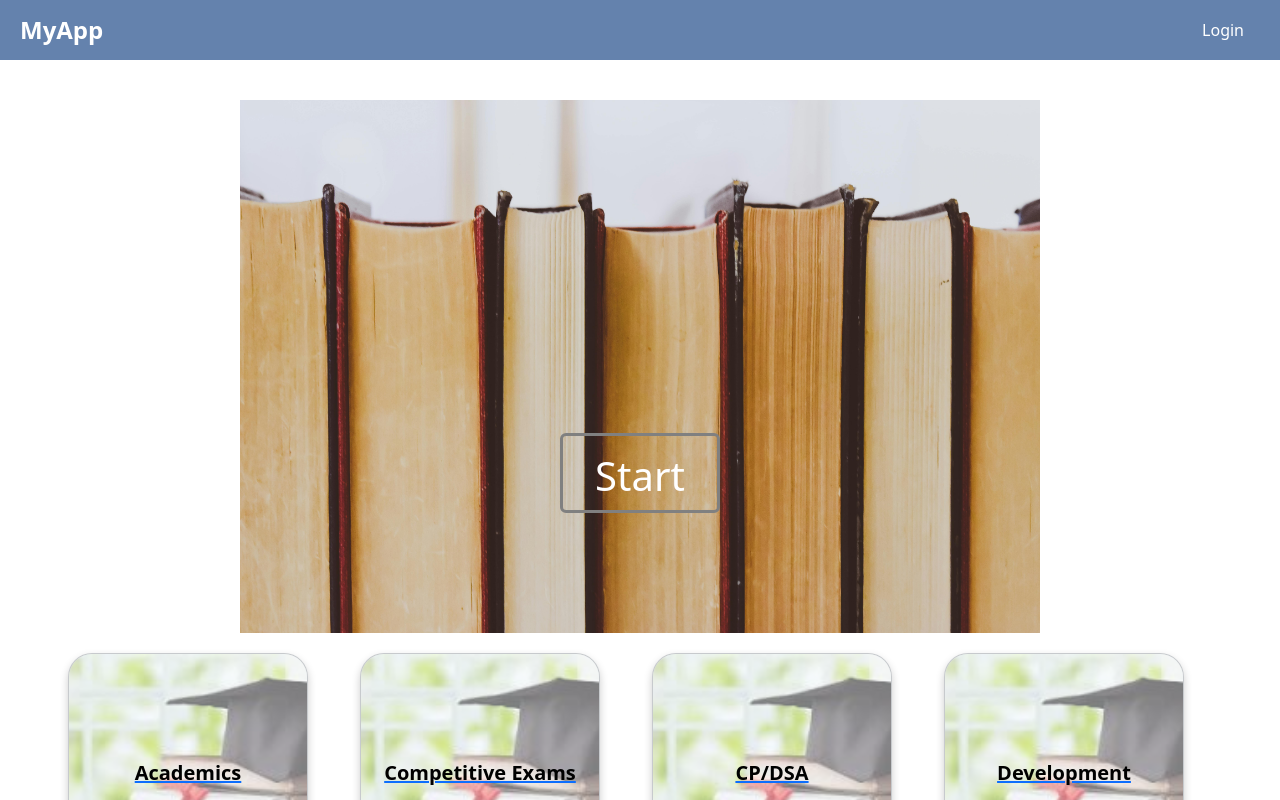
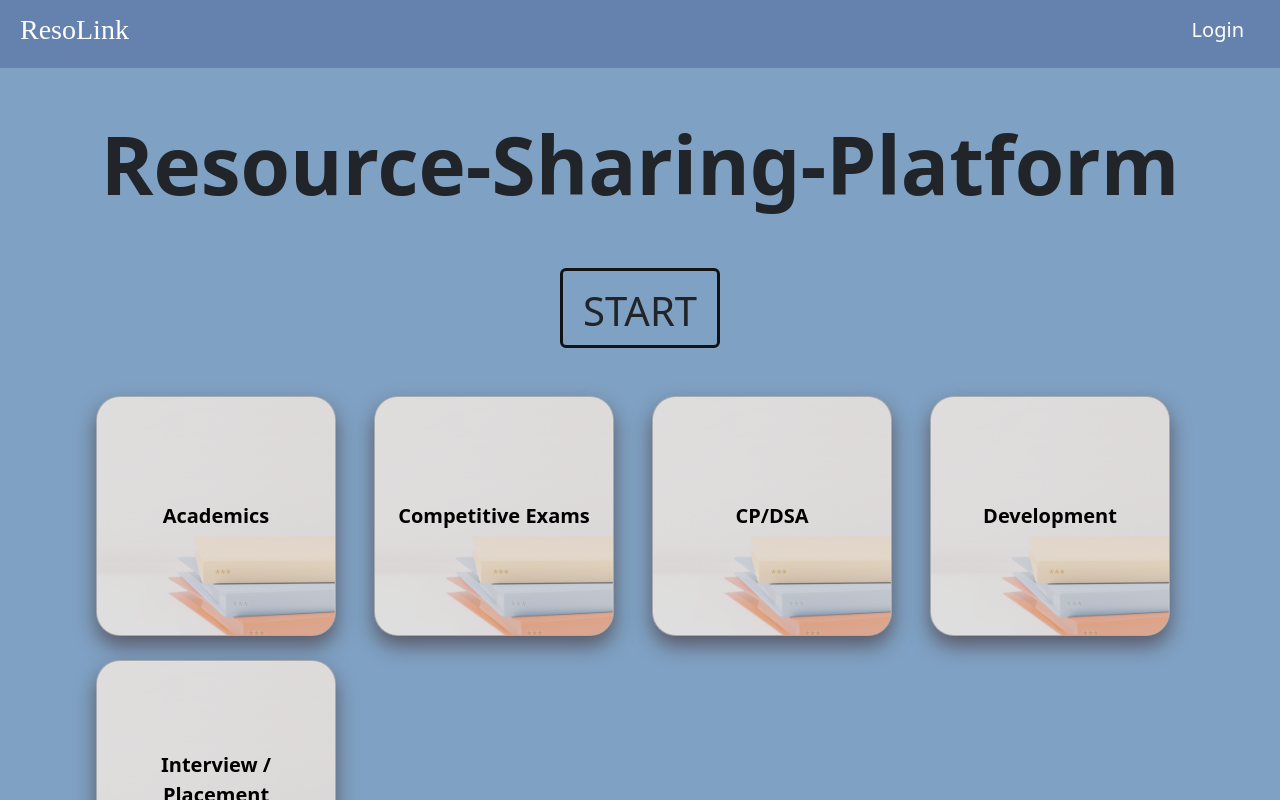
Before and after one commit to TVimala/Resource-Sharing-Platform, a React (Vite) app: page / in a window 1280 px wide. Shown: the top 800 px of the page. Built offline with nearby package versions, Linux system fonts and the light colour scheme.

Commit message:
add:homechanges

```diff
--- a/src/components/cardData.js
+++ b/src/components/cardData.js
@@ -1,31 +1,31 @@
 const cardData = [
     {
       id: 1,
-      image: 'academics.jpeg',
+      image: 'coursecard.jpg',
       domain: 'Academics',
       link: '/materials/academics'
     },
     {
       id: 2,
-      image: 'academics.jpeg',
+      image: 'coursecard.jpg',
       domain: 'Competitive Exams',
       link: '/materials/competitive-exam'
     },
     {
       id: 3,
-      image: 'academics.jpeg',
+      image: 'coursecard.jpg',
       domain: 'CP/DSA',
       link: '/materials/cp-dsa'
     },
     {
       id: 4,
-      image: 'academics.jpeg',
+      image: 'coursecard.jpg',
       domain: 'Development',
       link: '/materials/development'
     },
     {
       id: 5,
-      image: 'academics.jpeg',
+      image: 'coursecard.jpg',
       domain: 'Interview / Placement',
       link: '/materials/interview-placement'
     }
--- a/src/components/courseCards/CourseCards.css
+++ b/src/components/courseCards/CourseCards.css
@@ -5,21 +5,19 @@
     border-radius: 1.5rem; /* Rounded corners */
     overflow: hidden;
     cursor: pointer;
-    box-shadow: 0 4px 8px rgba(0, 0, 0, 0.2); /* Shadow */
-    background-color: #f1f5f9; /* Background color */
+      box-shadow: 0 10px 20px rgb(90, 90, 103);
+    background-color: #ccd0d3; /* Background color */
   }
-
   .card.dark-mode {
     background-color: #2d3748; /* Dark mode background color */
     box-shadow: 0 2px 6px rgba(0, 0, 0, 0.4); /* Dark mode shadow */
   }
-
   .card-link {
     display: block;
     width: 100%;
     height: 100%;
+    text-decoration: none;
   }
-
   .card-background {
     position: absolute;
     top: 0;
@@ -30,7 +28,6 @@
     background-position: center;
     opacity: 0.5; /* Transparency */
   }
-
   .card-text {
     position: relative;
     display: flex;
--- a/src/components/header/Header.css
+++ b/src/components/header/Header.css
@@ -4,31 +4,27 @@
     align-items: center;
     padding: 10px 20px;
     background-color: #6482AD;
-    margin-bottom: 20px;
   }
-
   .logo {
-    font-size: 24px;
-    font-weight: bold;
-    color: white;
-  }
-
+      font-family: "Merienda", cursive;
+      font-optical-sizing: auto;
+      font-weight: 400;
+      font-style: normal;
+      color:white;
+}
   .nav {
     list-style: none;
     margin: 0;
     padding: 0;
     display: flex;
   }
-
   .nav-item {
     margin-left: 20px;
   }
-
   .nav-link {
     color: white;
     text-decoration: none;
   }
-
-  .nav-link:hover {
+  /* .nav-link:hover {
     text-decoration: underline;
-  }
+  } */
--- a/src/components/header/Header.jsx
+++ b/src/components/header/Header.jsx
@@ -6,15 +6,14 @@ function Header() {
   return (
     <div className='header'>
       <div className='logo'>
-        MyApp
+        <h3>ResoLink</h3>
       </div>
       <ul className='nav justify-content-end'>
           <li className='nav-item'>
-            <Link to="login" className='nav-link text-white'>Login</Link>
+            <Link to="login" className='nav-link text-white'><h5>Login</h5></Link>
           </li>
       </ul>
     </div>
   )
 }
-
 export default Header
--- a/src/components/home/Home.css
+++ b/src/components/home/Home.css
@@ -4,42 +4,31 @@
     align-items: center;
     justify-content: center;
     min-height: 100vh; /* Ensure the container takes at least the full viewport height */
-    padding: 20px; /* Optional padding to prevent content from touching the edges */
+    background-color:  #7Fa1c3;
   }
-
-  .image {
-    position: relative;
-    width: 100%; /* Make image container responsive */
-    max-width: 800px; /* Limit maximum width */
-    height: auto; /* Maintain aspect ratio */
-    overflow: hidden; /* Ensure the image doesn't overflow the container */
-    margin-bottom: 20px; /* Space between image and CourseCards */
-  }
-
-  .image img {
-    width: 100%; /* Make image responsive */
-    height: auto; /* Maintain aspect ratio */
-    object-fit: cover; /* Cover the container while maintaining aspect ratio */
-  }
-
-  .image .start{
+  /* .image img {
+    width: 100%;
+    height: auto;
+   object-fit: cover;
+   }*/
+  /*.image .start{
     position: absolute;
     top:70%;
     left: 50%;
     transform: translate(-50%, -50%);
-
-  }
+  } */
   .start{
     padding: 10px;
     width: 160px;
     height: 80px;
     background-color: transparent;
-    border: 3px solid grey;
+    border: 3px solid rgb(20, 19, 19);
     font-size: 40px;
   }
-
-
-
+ .resource{
+  font-weight: 600;
+  font-size:5rem;
+ }
   @media (max-width: 768px) {
     .image {
       width: 100%; /* Full width on smaller screens */
--- a/src/components/home/Home.jsx
+++ b/src/components/home/Home.jsx
@@ -6,13 +6,12 @@ import './Home.css'
 function Home() {
   return (
     <div className='home-container'>
-      <div className='image'>
-     <img src="home.jpg" alt="" />
-     <button className=" start btn btn-primary">Start</button>
-     </div>
-        <CourseCards cardData={cardData} />
-    </div>
+      <h1 className='resource p-5'>Resource-Sharing-Platform</h1>
+     <button className=" start btn">START</button>
+       <div className='courseimg m-5 flex'>
+       <CourseCards cardData={cardData}/>
+       </div>
+        </div>
   )
 }
-
 export default Home
--- a/src/components/login/Login.css
+++ b/src/components/login/Login.css
@@ -6,4 +6,5 @@
 .login-form{
     width: 100%;
     background-color:  #7Fa1c3;
+    box-shadow: 0 10px 15px rgb(90, 90, 103);
 }
```
Also changed, not shown: public/coursecard.jpg (added), 1 other file (tests, documents, lock files or other folders).
